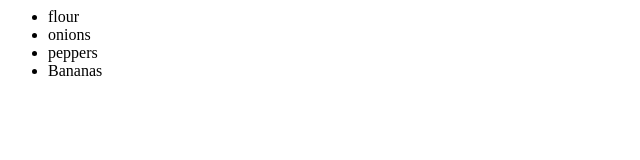
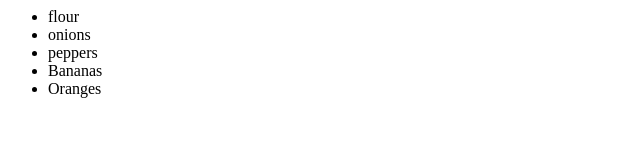
Before and after one commit to Pramodgajula/shoppinglist, a plain HTML site: page index.html in a window 1280 px wide. Shown: the full height of the page, 0-640 px from the left. Drawn offline with Linux system fonts and the light colour scheme.

Commit message:
modified files in index and readme

```diff
--- a/index.html
+++ b/index.html
@@ -5,6 +5,7 @@
        		<li>onions</li>
        		<li>peppers</li>
        		<li>Bananas</li>
+       		<li>Oranges</li>
     	    </ul>
 	</body>
 </html>
```
Also changed, not shown: 1 other file.
